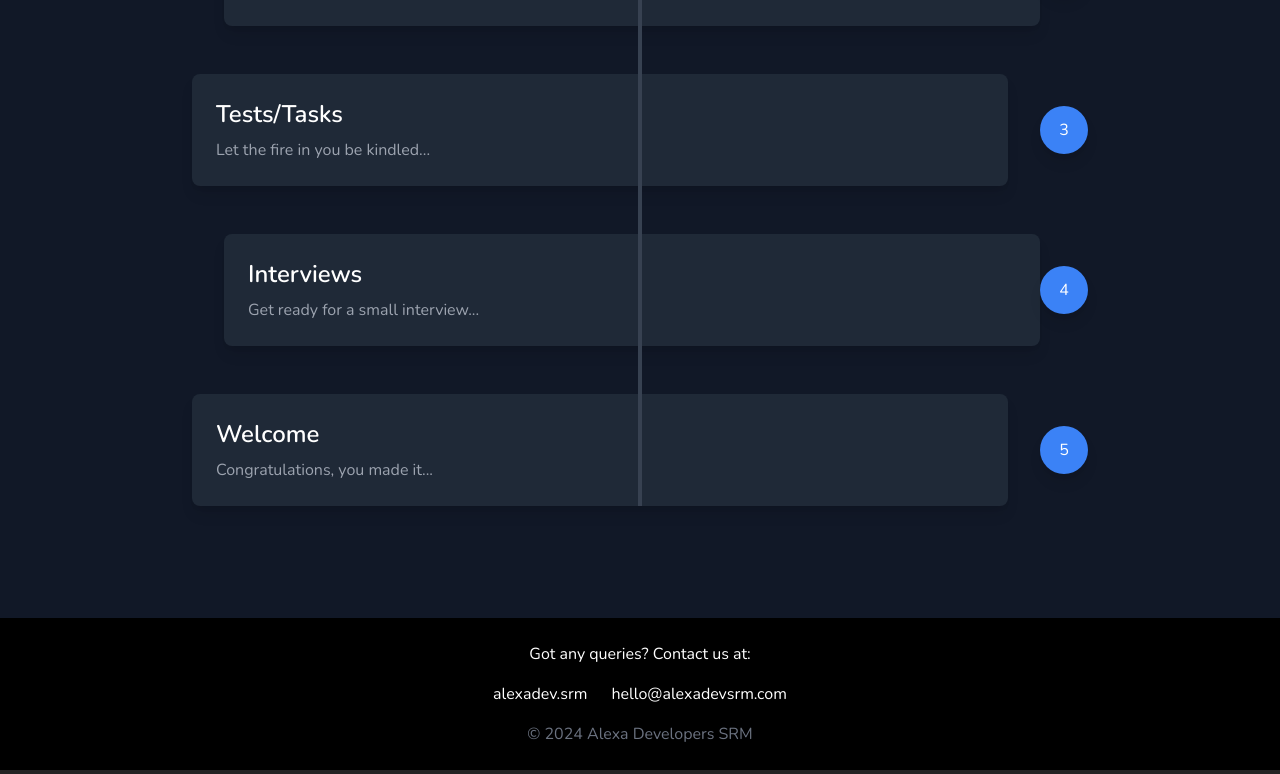
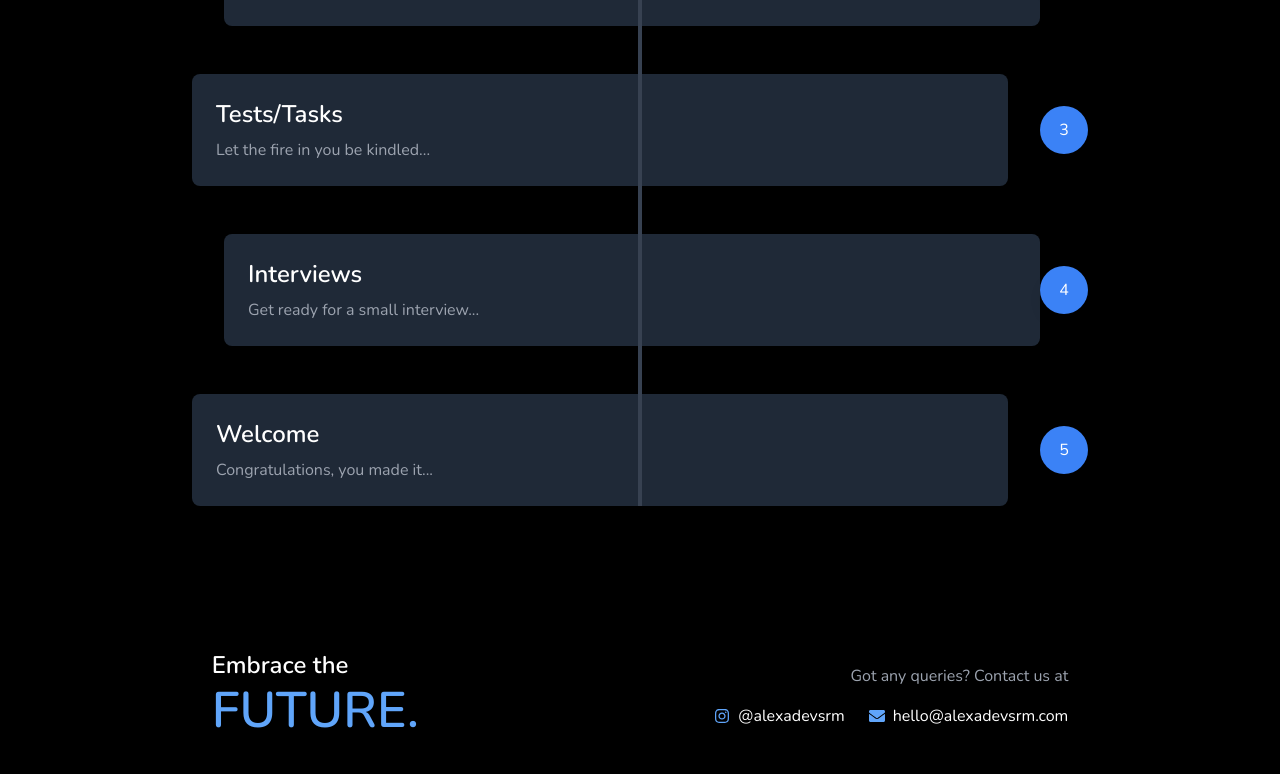
Before and after one commit to AlexaSRM/alexa-web-portal-24, a Next.js app: page /apply in a window 1280 px wide. Shown: the part 1949-2723 px from the top of the page. Built offline with nearby package versions, Linux system fonts and the light colour scheme.

Commit message:
lawda lehsun

```diff
--- a/package.json
+++ b/package.json
@@ -37,6 +37,7 @@
     "react": "^18",
     "react-dom": "^18",
     "react-element-to-jsx-string": "^15.0.0",
+    "react-icons": "^5.3.0",
     "sanity": "^3.48.1",
     "sharp": "^0.33.4",
     "simplex-noise": "^4.0.1",
--- a/src/app/(recruitment)/layout.tsx
+++ b/src/app/(recruitment)/layout.tsx
@@ -30,7 +30,7 @@ export default function RootLayout({
     <html lang="en" suppressHydrationWarning>
       <body
         className={cn(
-          "min-h-screen h-full bg-[#242424] font-sans antialiased",
+          "min-h-screen h-full bg-black font-sans antialiased",
           fontSans.variable
         )}
       >
--- a/src/components/recruitments/Domains.tsx
+++ b/src/components/recruitments/Domains.tsx
@@ -4,7 +4,7 @@ type Props = {};
 
 const Domains = (props: Props) => {
   return (
-    <div className="flex flex-col items-center py-20 bg-[#1e1e1e] text-white">
+    <div className="flex flex-col items-center py-20  text-white">
       <h1 className="text-4xl font-bold mb-16 text-[#6ac1ff]">Our Domains</h1>
 
       <div className="grid grid-cols-1 md:grid-cols-2 gap-12 w-4/5 max-w-[1200px]">
--- a/src/components/recruitments/Footer.tsx
+++ b/src/components/recruitments/Footer.tsx
@@ -1,19 +1,43 @@
 import React from 'react';
+import { FaInstagram, FaEnvelope } from 'react-icons/fa';
 
 const Footer: React.FC = () => {
   return (
-    <footer className="bg-black text-white py-6 text-center">
-      <p className="mb-4">Got any queries? Contact us at:</p>
-      <div className="flex justify-center space-x-6 mb-4">
-        <a href="https://instagram.com/alexadev.srm" className="hover:text-gray-400">
-          <i className="fab fa-instagram"></i> alexadev.srm
-        </a>
-        <a href="mailto:hello@alexadevsrm.com" className="hover:text-gray-400">
-          <i className="fas fa-envelope"></i> hello@alexadevsrm.com
-        </a>
-      </div>
-      <p className="text-gray-500">&copy; 2024 Alexa Developers SRM</p>
-    </footer>
+    (
+      <footer className="bg-black text-white py-8">
+        <div className="container mx-auto flex flex-col md:flex-row justify-around items-center px-8 md:px-16">
+
+          {/* Left Side - Embrace the FUTURE */}
+          <div className="text-left mb-6 md:mb-0">
+            <h2 className="text-2xl font-semibold leading-tight">
+              Embrace the <br />
+              <span className="text-blue-400 text-[50px]">FUTURE.</span>
+            </h2>
+          </div>
+
+          {/* Right Side - Contact Information */}
+          <div className="text-left md:text-right">
+            <p className="text-gray-400 mb-4">Got any queries? Contact us at</p>
+
+            <div className="flex flex-col space-y-2 md:space-y-0 md:flex-row md:items-center md:space-x-6">
+              {/* Instagram */}
+              <div className="flex items-center space-x-2">
+                <FaInstagram className="text-blue-400" />
+                <span>@alexadevsrm</span>
+              </div>
+
+              {/* Email */}
+              <div className="flex items-center space-x-2">
+                <FaEnvelope className="text-blue-400" />
+                <a href="mailto:hello@alexadevsrm.com" className="hover:text-blue-400">
+                  hello@alexadevsrm.com
+                </a>
+              </div>
+            </div>
+          </div>
+        </div>
+      </footer>
+    )
   );
 };
 
--- a/src/components/recruitments/Timeline.tsx
+++ b/src/components/recruitments/Timeline.tsx
@@ -10,7 +10,7 @@ const Timeline: React.FC = () => {
   ];
 
   return (
-    <section id="roadmap" className="py-16 bg-gray-900 text-white">
+    <section id="roadmap" className="py-16  text-white">
       <h2 className="text-4xl font-bold text-center mb-12">Road to Alexa</h2>
       <div className="relative max-w-4xl mx-auto">
         <div className="absolute inset-0 w-1 bg-gray-700 left-1/2 transform -translate-x-1/2"></div>
```
Also changed, not shown: 2 other files (tests, documents, lock files or other folders).
